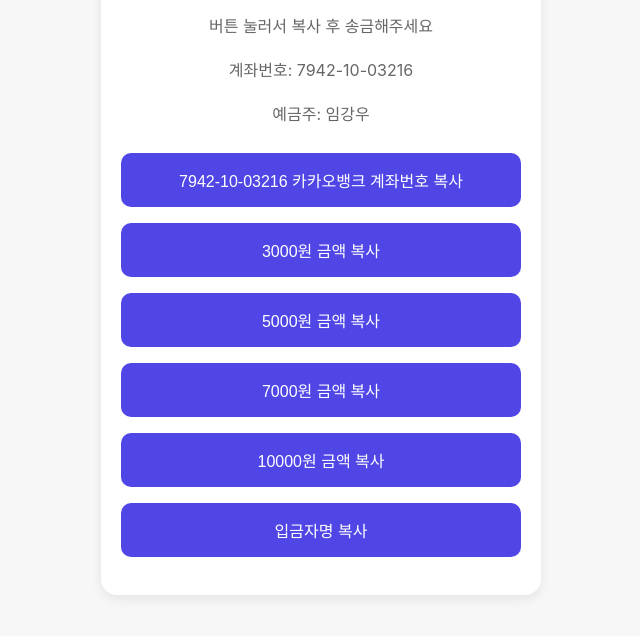
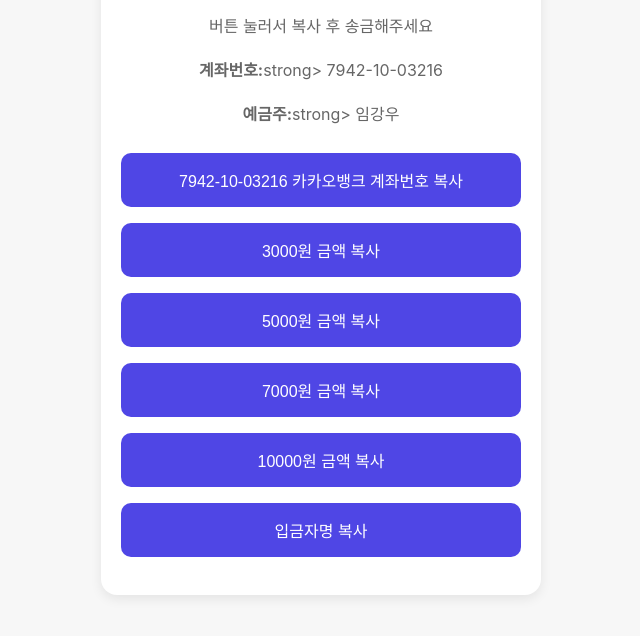
Before and after one commit to imk4ng/vietnam-bazzar, a plain HTML site: page index.html in a window 1280 px wide. Shown: the part 148-784 px from the top of the page, without its empty margins (319-959 px from the left). Drawn offline with Linux system fonts and the light colour scheme.

Commit message:
Update index.html

```diff
--- a/index.html
+++ b/index.html
@@ -52,8 +52,8 @@
 <div class="card">
   <h1>🇻🇳 베트남 단기선교 바자회</h1>
   <p>버튼 눌러서 복사 후 송금해주세요</p>
-  <p>계좌번호: 7942-10-03216</p>
-  <p>예금주: 임강우</p>
+  <p><strong>계좌번호:</strong>strong> 7942-10-03216</p>
+  <p><strong>예금주:</strong>strong> 임강우</p>
 
   <button onclick="copyText('79421003216')">7942-10-03216 카카오뱅크 계좌번호 복사</button>
   <button onclick="copyText('3000')">3000원 금액 복사</button>
```
